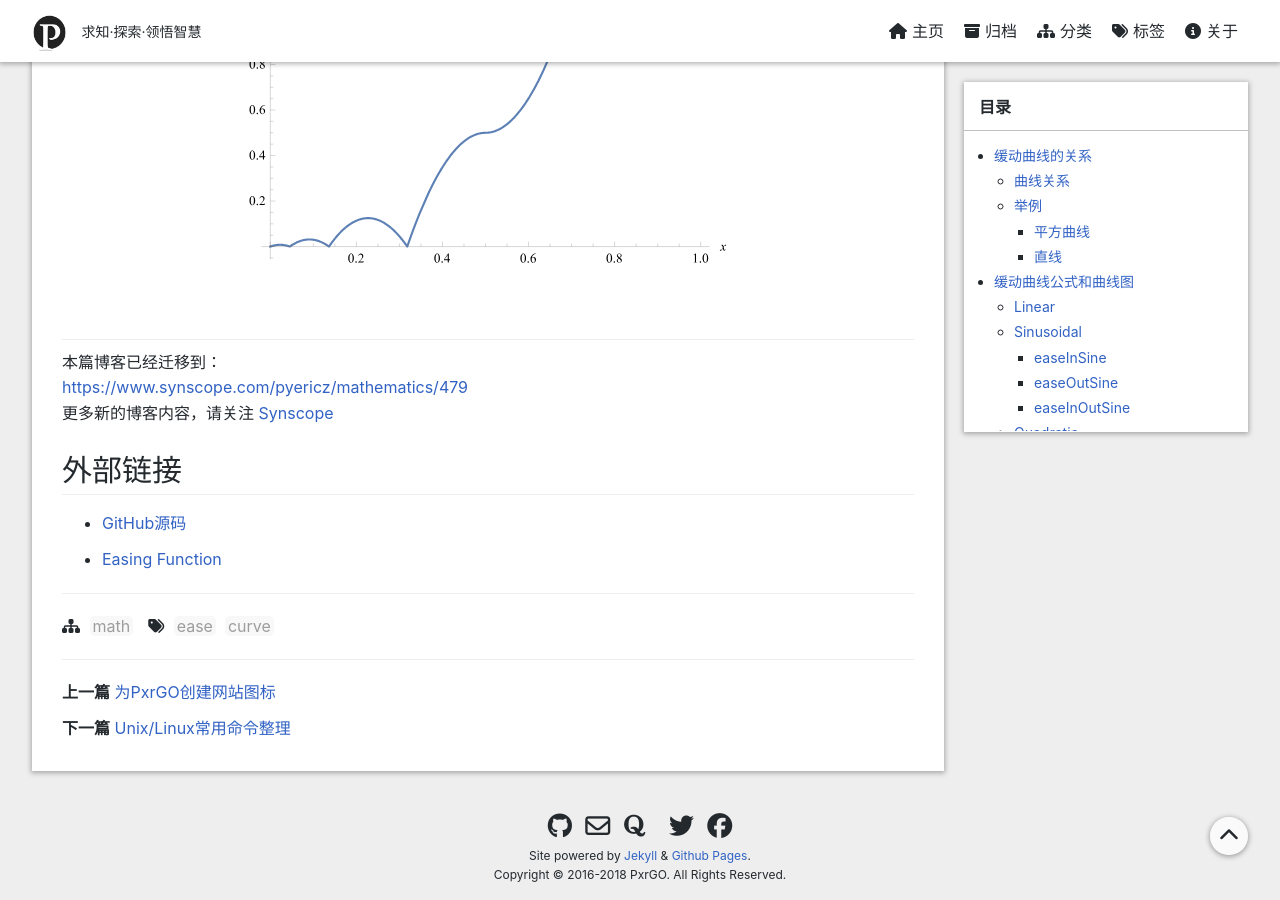
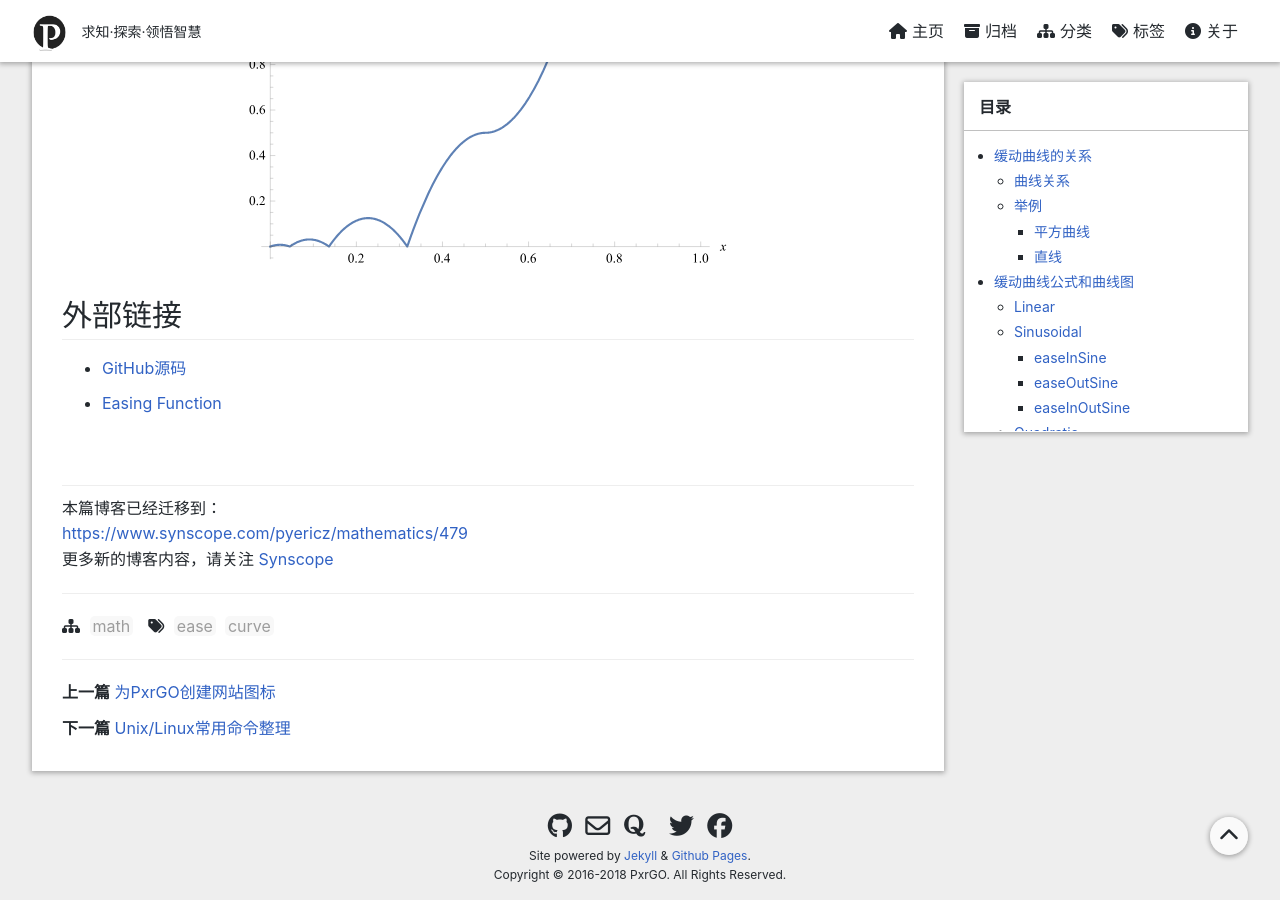
Before and after one commit to pyericz/blog, a Jekyll site: the page built from _posts/2017-08-28-ease-curve.md, in a window 1280 px wide and 900 px high, scrolled down 24074 px. Built offline with Jekyll 4.4.1, drawn with Linux system fonts in a browser that asks for light colours; nearby versions of some CDN libraries; formulas are drawn with MathJax 3; comment, search, counter and statistics services are not loaded; a style sheet for code colours, icons or effects is not loaded.

Commit message:
Update 2017-08-28-ease-curve.md

```diff
--- a/_posts/2017-08-28-ease-curve.md
+++ b/_posts/2017-08-28-ease-curve.md
@@ -812,14 +812,16 @@ float easeInOut(curve cv, float x)
 {:.imgcap}
 ![](/assets/img/2017/08/28/easeInOutBounce.svg)
 
-<br/>
----------------------------------
-本篇博客已经迁移到：
-[https://www.synscope.com/pyericz/mathematics/479](https://www.synscope.com/pyericz/mathematics/479)
-更多新的博客内容，请关注 [Synscope](https://www.synscope.com/)
+
 
 ## 外部链接
 
 - [GitHub源码](https://github.com/pyericz/EaseCurve)
 
 - [Easing Function](http://easings.net)
+
+<br/>
+---------------------------------
+本篇博客已经迁移到：
+[https://www.synscope.com/pyericz/mathematics/479](https://www.synscope.com/pyericz/mathematics/479)
+更多新的博客内容，请关注 [Synscope](https://www.synscope.com/)
```
